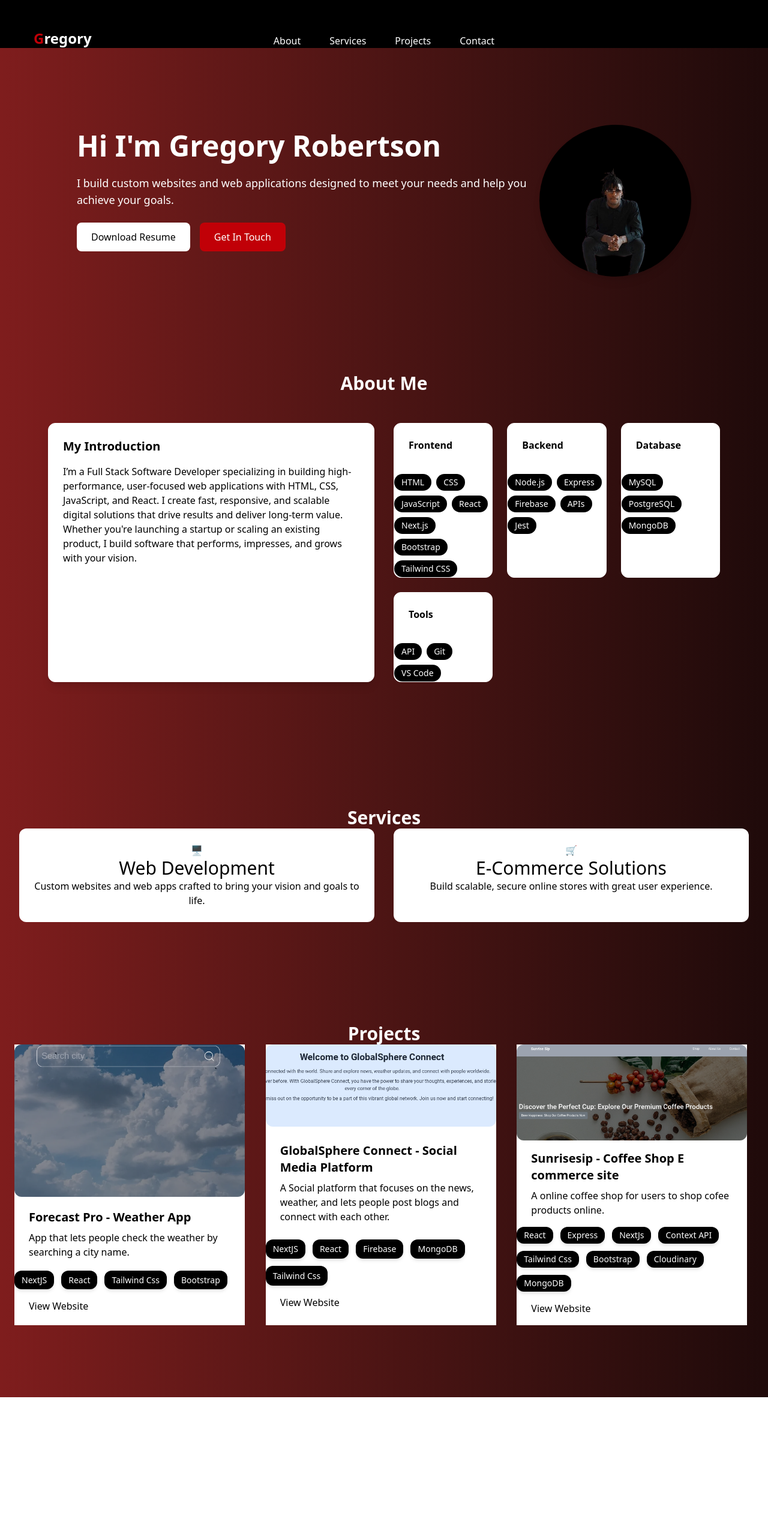
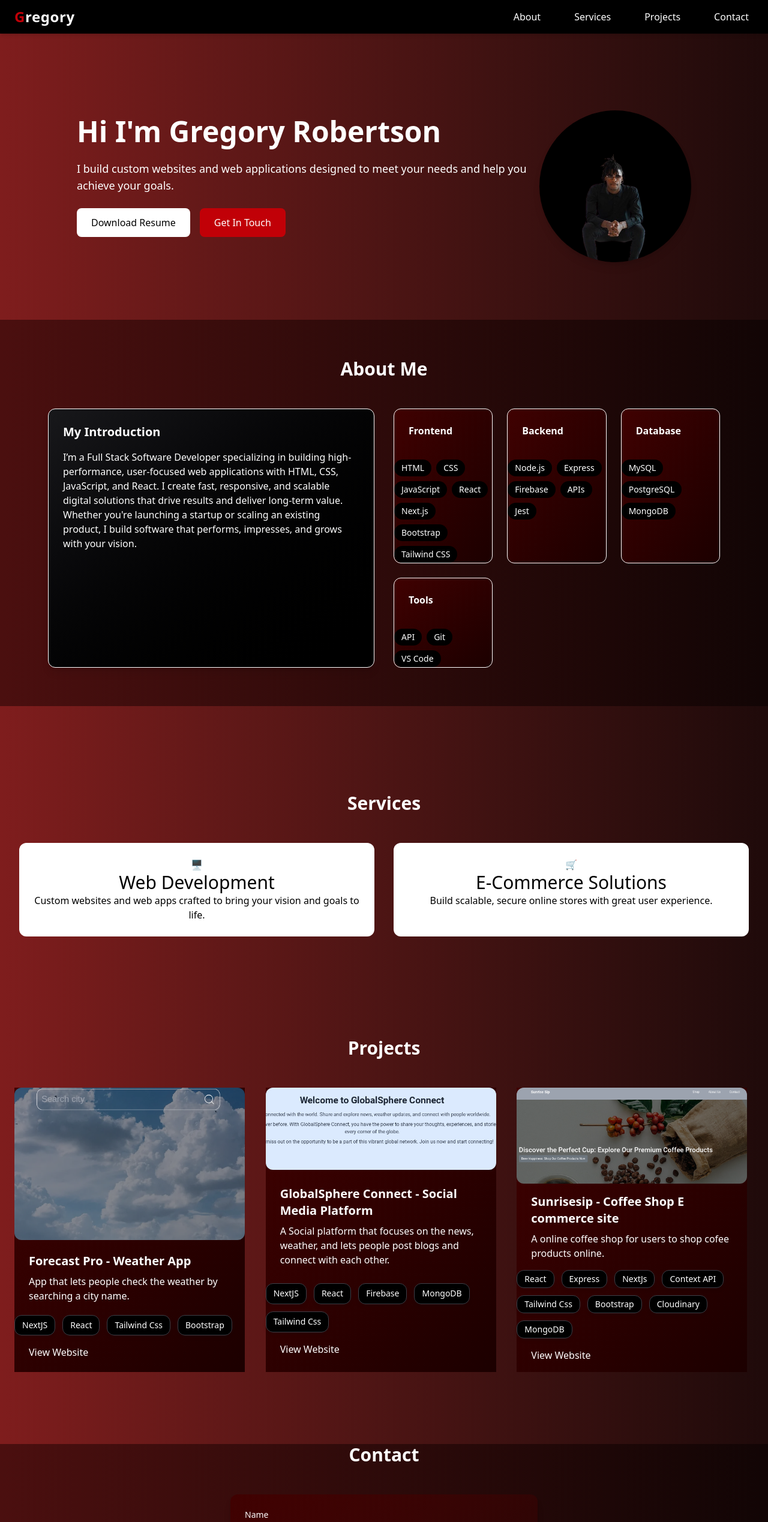
Before and after one commit to GregoryRobetertson/portfolio, a Next.js app: page / in a window 1280 px wide. Shown: the top 2537 px of the page at 60% size. Before the commit the page ends 2329 px from the top, so only its background shows below. Built offline with nearby package versions, Linux system fonts and the light colour scheme; no server answers.

Commit message:
updated styles

```diff
--- a/src/app/components/About.jsx
+++ b/src/app/components/About.jsx
@@ -2,17 +2,20 @@ import React from "react";
 
 export default function About() {
   return (
-    <section className="py-16 my-24" id="about">
+    <section
+      className="py-16 my-24 bg-gradient-to-r from-[#4B0F0F] to-[#120505]"
+      id="about"
+    >
       <div className="max-w-6xl mx-auto px-4">
         <h2 className="text-3xl font-bold text-center mb-12">About Me</h2>
 
         <div className="grid grid-cols-1 md:grid-cols-2 gap-8">
           {/* Left Column - Intro Card */}
-          <div className="bg-white shadow-lg rounded-xl p-6 border">
-            <h3 className="text-xl font-semibold mb-4 text-black">
+          <div className="bg-gradient-to-br from-zinc-900 to-black shadow-lg rounded-xl p-6 border">
+            <h3 className="text-xl font-semibold mb-4 text-white">
               My Introduction
             </h3>
-            <p className="text-black mb-6">
+            <p className="text-white mb-6">
               I’m a Full Stack Software Developer specializing in building
               high-performance, user-focused web applications with HTML, CSS,
               JavaScript, and React. I create fast, responsive, and scalable
@@ -26,8 +29,8 @@ export default function About() {
           {/* Right Column - Tech Stack */}
           <div className="grid grid-cols-1 sm:grid-cols-3 gap-6">
             {/* Frontend */}
-            <div className="bg-white rounded-xl border">
-              <h4 className="font-semibold mb-3 text-black p-6">Frontend</h4>
+            <div className="bg-gradient-to-br from-[#400101] to-[#1c0000] rounded-xl border">
+              <h4 className="font-semibold mb-3 text-white p-6">Frontend</h4>
               <div className="flex flex-wrap gap-2 cursor-pointer">
                 {[
                   "HTML",
@@ -49,8 +52,8 @@ export default function About() {
             </div>
 
             {/* Backend */}
-            <div className="bg-white rounded-xl border ">
-              <h4 className="font-semibold mb-3 text-black p-6">Backend</h4>
+            <div className="bg-gradient-to-br from-[#400101] to-[#1c0000] rounded-xl border ">
+              <h4 className="font-semibold mb-3 text-white p-6">Backend</h4>
               <div className="flex flex-wrap gap-2 cursor-pointer">
                 {["Node.js", "Express", "Firebase", "APIs", "Jest"].map(
                   (tech) => (
@@ -66,8 +69,8 @@ export default function About() {
             </div>
 
             {/* Database */}
-            <div className="bg-white rounded-xl border">
-              <h4 className="font-semibold mb-3 text-black p-6">Database</h4>
+            <div className="bg-gradient-to-br from-[#400101] to-[#1c0000] rounded-xl border">
+              <h4 className="font-semibold mb-3 text-white p-6">Database</h4>
               <div className="flex flex-wrap gap-2 cursor-pointer">
                 {["MySQL", "PostgreSQL", "MongoDB"].map((tech) => (
                   <span
@@ -81,8 +84,8 @@ export default function About() {
             </div>
 
             {/* Tools */}
-            <div className="bg-white rounded-xl border">
-              <h4 className="font-semibold mb-3 text-black p-6">Tools</h4>
+            <div className="bg-gradient-to-br from-[#400101] to-[#1c0000] rounded-xl border">
+              <h4 className="font-semibold mb-3 text-white p-6">Tools</h4>
               <div className="flex flex-wrap gap-2 cursor-pointer">
                 {["API", "Git", "VS Code"].map((tool) => (
                   <span
--- /dev/null
+++ b/src/app/components/Contact.jsx
@@ -0,0 +1,85 @@
+"use client";
+import emailjs from "@emailjs/browser";
+import React, { useRef } from "react";
+
+export default function Contact() {
+  const service = process.env.NEXT_PUBLIC_EMAILJS_SERVICE_ID;
+  const template = process.env.NEXT_PUBLIC_EMAILJS_TEMPLATE_ID;
+  const publickey = process.env.NEXT_PUBLIC_EMAILJS_PUBLIC_KEY;
+  const form = useRef(null);
+
+  console.log("Service ID:", service);
+  console.log("Template ID:", template);
+  console.log("Public Key:", publickey);
+  console.log("Form Reference:", form.current);
+
+  const sendEmail = async (e) => {
+    e.preventDefault();
+    try {
+      await emailjs.sendForm(service, template, form.current, publickey);
+      console.log("Success!");
+    } catch (error) {
+      console.error("Error sending message!", error);
+    }
+  };
+  return (
+    <>
+      <div className="bg-gradient-to-r from-[#4B0F0F] to-[#120505]">
+        <h1 className="mb-12 text-white text-3xl font-bold text-center">
+          Contact
+        </h1>
+        <form
+          ref={form}
+          onSubmit={sendEmail}
+          className="max-w-lg mx-auto p-6 bg-gradient-to-br from-[#400101] to-[#1c0000 rounded-xl shadow-lg text-white space-y-4"
+          id="Contact"
+        >
+          <div>
+            <label htmlFor="name" className="block text-sm font-medium">
+              Name
+            </label>
+            <input
+              type="text"
+              name="user_name"
+              id="name"
+              required
+              className="w-full mt-1 p-3 bg-zinc-900 text-white border border-zinc-700 rounded-md focus:outline-none focus:border-red-500"
+            />
+          </div>
+
+          <div>
+            <label htmlFor="email" className="block text-sm font-medium">
+              Email
+            </label>
+            <input
+              type="email"
+              name="user_email"
+              id=" Your Email"
+              required
+              className="w-full mt-1 p-3 bg-zinc-900 text-white border border-zinc-700 rounded-md focus:outline-none focus:border-red-500"
+            />
+          </div>
+
+          <div>
+            <label htmlFor="message" className="block text-sm font-medium">
+              Message
+            </label>
+            <textarea
+              name="message"
+              id="message"
+              rows="5"
+              required
+              className="w-full mt-1 p-3 bg-zinc-900 text-white border border-zinc-700 rounded-md focus:outline-none focus:border-red-500"
+            />
+          </div>
+
+          <input
+            type="submit"
+            value="Send"
+            className="bg-red-600 hover:bg-red-700 transition-colors text-white px-6 py-3 rounded-md cursor-pointer font-semibold"
+          />
+        </form>
+      </div>
+    </>
+  );
+}
--- a/src/app/components/Header.jsx
+++ b/src/app/components/Header.jsx
@@ -2,35 +2,31 @@ import React from "react";
 
 export default function Header() {
   return (
-    <div className="pt-12 bg-black text-white">
-      <div className="container mx-auto px-4 flex relative">
-        <div className="ml-10">
-          <a href="/" className="text-2xl font-semibold">
-            <span className="text-red-700 font-extrabold">G</span>regory
-          </a>
-        </div>
-        <nav className="absolute left-1/2 transform -translate-x-1/2">
-          <ul className="flex space-x-8">
-            <li className="transition-all duration-200 ease-in-out p-2 rounded-md cursor-pointer">
-              <a href="#about" className="hover:text-red-700">
-                About
-              </a>
-            </li>
-            <li className="transition-all duration-200 ease-in-out  p-2 rounded-md cursor-pointer">
-              <a href="#Services" className="hover:text-red-700">
-                Services
-              </a>
-            </li>
-            <li className="transition-all duration-200 ease-in-out  p-2 rounded-md cursor-pointer">
-              <a href="#Projects" className="hover:text-red-700">
-                Projects
-              </a>
-            </li>
-            <li className="  transition-all duration-200 ease-in-out p-2 rounded-md cursor-pointer">
-              <a href="#" className="hover:text-red-700">
-                Contact
-              </a>
-            </li>
+    <div className="sticky top-0 z-50 bg-black text-white shadow-md">
+      <div className="max-w-7xl mx-auto px-4 py-3 flex items-center justify-between">
+        {/* Logo */}
+        <a href="/" className="text-2xl font-bold tracking-wide ml-2">
+          <span className="text-red-700 font-extrabold">G</span>regory
+        </a>
+
+        {/* Navigation */}
+        <nav className="scroll-smooth">
+          <ul className="flex space-x-6">
+            {[
+              { name: "About", href: "#about" },
+              { name: "Services", href: "#Services" },
+              { name: "Projects", href: "#Projects" },
+              { name: "Contact", href: "#Contact" },
+            ].map((item) => (
+              <li key={item.name}>
+                <a
+                  href={item.href}
+                  className="px-4 py-2 rounded-md transition duration-200 ease-in-out hover:bg-gradient-to-r from-[#7F1D1D] to-[#1F0A0A]"
+                >
+                  {item.name}
+                </a>
+              </li>
+            ))}
           </ul>
         </nav>
       </div>
--- a/src/app/components/Hero.jsx
+++ b/src/app/components/Hero.jsx
@@ -1,15 +1,43 @@
 import Image from "next/image";
 import React from "react";
+import { motion } from "framer-motion";
 
 export default function Hero() {
+  const text = "Hi I'm Gregory Robertson";
+
+  // Split the text into individual letters
+  const letters = text.split("");
+
   return (
     <section className="mt-24 flex px-32 items-center justify-between max-lg:flex-col max-lg:px-8">
       <div className="space-y-6">
-        <h1 className="text-5xl font-bold">Hi I'm Gregory Robertson</h1>
-        <p className="text-lg">
+        <motion.h1 className="text-5xl font-bold">
+          {letters.map((letter, index) => (
+            <motion.span
+              key={index}
+              initial={{ opacity: 0 }}
+              animate={{ opacity: 1 }}
+              transition={{
+                delay: index * 0.1, // Delay based on the index to stagger the letters
+                duration: 0.6, // Duration for each letter to appear
+              }}
+            >
+              {letter}
+            </motion.span>
+          ))}
+        </motion.h1>
+        <motion.p
+          className="text-lg"
+          initial={{ opacity: 0 }}
+          animate={{ opacity: 1 }}
+          transition={{
+            delay: letters.length * 0.1 + 0.5, // Delay after the h1 animation ends
+            duration: 0.6,
+          }}
+        >
           I build custom websites and web applications designed to meet your
           needs and help you achieve your goals.
-        </p>
+        </motion.p>
         <div className=" flex gap-4">
           <a
             href="/"
@@ -18,7 +46,7 @@ export default function Hero() {
             Download Resume
           </a>
           <a
-            href="/"
+            href="#Contact"
             className="bg-red-700 text-white rounded-lg px-6 py-3 hover:bg-gray-600"
           >
             Get In Touch
--- a/src/app/components/ProjectCards.jsx
+++ b/src/app/components/ProjectCards.jsx
@@ -5,7 +5,7 @@ export default function ProjectCards() {
   return (
     <>
       <div className="p-6 my-24" id="Projects">
-        <h1 className="text-3xl font-bold text-center">Projects</h1>
+        <h1 className="text-3xl font-bold text-center mb-12">Projects</h1>
         <div className="grid grid-cols-1 sm:grid-cols-2 md:grid-cols-3 gap-6">
           <Projects
             title="Forecast Pro - Weather App"
--- a/src/app/components/Projects.jsx
+++ b/src/app/components/Projects.jsx
@@ -4,7 +4,7 @@ import React from "react";
 export default function Projects({ title, text, src, link, skills = [] }) {
   return (
     <>
-      <div className="grid max-w-sm grid-row-[auto_1fr_auto] bg-white">
+      <div className="grid max-w-sm grid-row-[auto_1fr_auto] bg-gradient-to-br from-[#400101] to-[#1c0000]">
         <div className="md:col-span-1">
           <Image
             src={src}
@@ -15,21 +15,21 @@ export default function Projects({ title, text, src, link, skills = [] }) {
           />
         </div>
         <div className="px-6 py-4">
-          <h2 className="text-xl font-bold mb-2 text-black">{title}</h2>
-          <p className="text-black">{text}</p>
+          <h2 className="text-xl font-bold mb-2 text-white">{title}</h2>
+          <p className="text-white">{text}</p>
         </div>
-        <div className=" flex flex-wrap gap-3 ">
+        <div className=" flex flex-wrap gap-3  ">
           {skills.map((skill, index) => (
             <span
               key={index}
-              className="inline-flex items-center bg-black text-white text-sm font-medium px-3 py-1 rounded-xl shadow-md hover:scale-105 transition-transform duration-200 cursor-pointer"
+              className="inline-flex items-center bg-black text-white text-sm font-medium px-3 py-1 rounded-xl shadow-md hover:scale-105 transition-transform duration-200 cursor-pointer border border-zinc-700 hover:outline-none hover:border-red-500"
             >
               {skill}
             </span>
           ))}
         </div>
         <div className="px-6 py-4">
-          <a href={link} className="text-black">
+          <a href={link} className="text-white">
             View Website
           </a>
         </div>
--- a/src/app/components/ServiceSection.jsx
+++ b/src/app/components/ServiceSection.jsx
@@ -18,7 +18,7 @@ const services = [
 export default function ServiceSection() {
   return (
     <div className="px-4 py-12 sm:px-6 lg:px-8" id="Services">
-      <h2 className="text-3xl text-center font-bold">Services</h2>
+      <h2 className="text-3xl text-center font-bold mb-12">Services</h2>
       <div className="grid gap-8 sm:grid-cols-2 lg:grid-cols-">
         {services.map((service, index) => (
           <ServiceCard key={index} {...service} />
--- a/src/app/page.js
+++ b/src/app/page.js
@@ -1,8 +1,13 @@
+"use client";
+
 import About from "./components/About";
+import Contact from "./components/Contact";
+
 import Header from "./components/Header";
 import Hero from "./components/Hero";
 import ProjectCards from "./components/ProjectCards";
 import ServiceSection from "./components/ServiceSection";
+import Footer from "./Footer";
 
 export default function Home() {
   return (
@@ -13,6 +18,8 @@ export default function Home() {
         <About />
         <ServiceSection />
         <ProjectCards />
+        <Contact />
+        <Footer />
       </main>
     </>
   );
```
